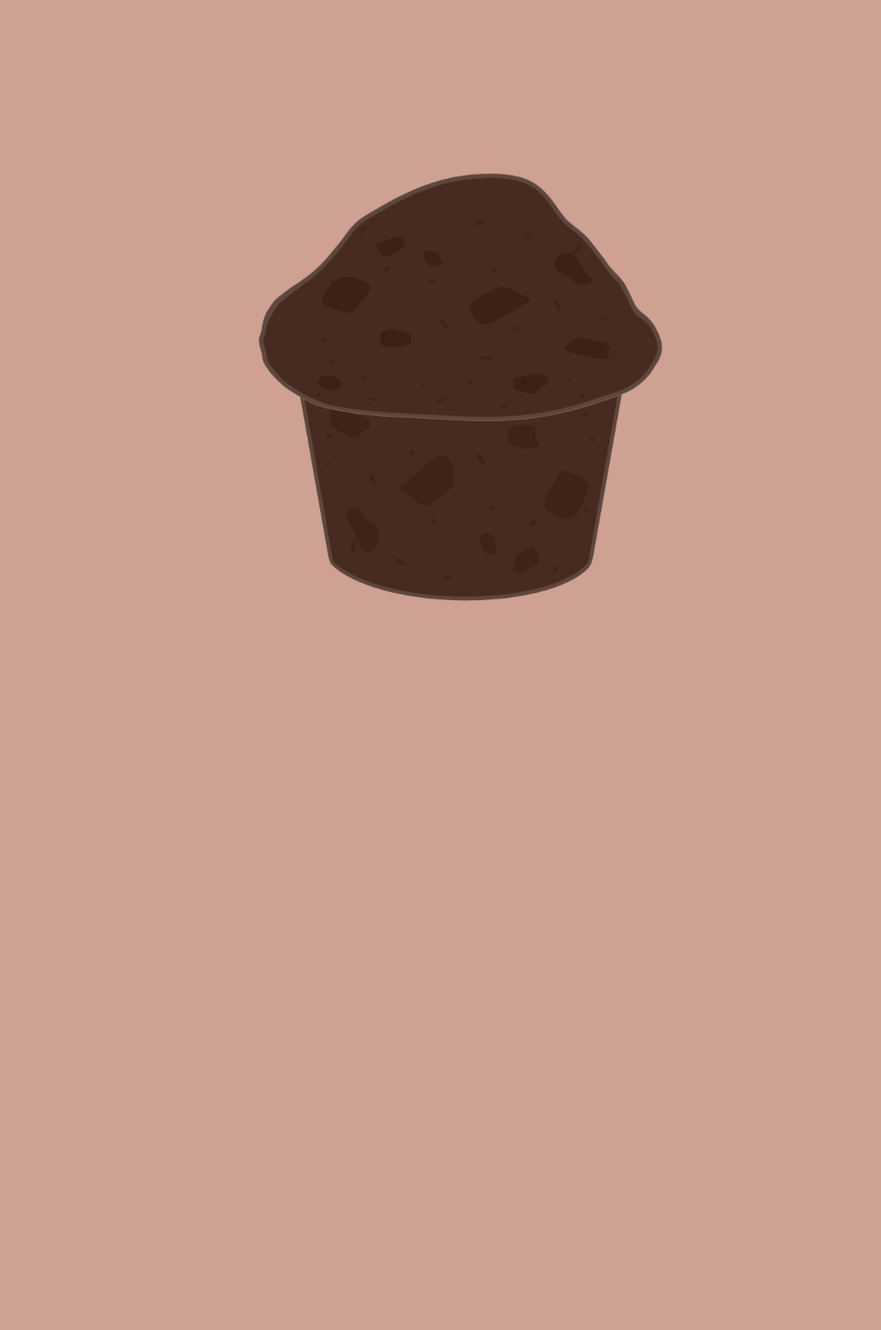
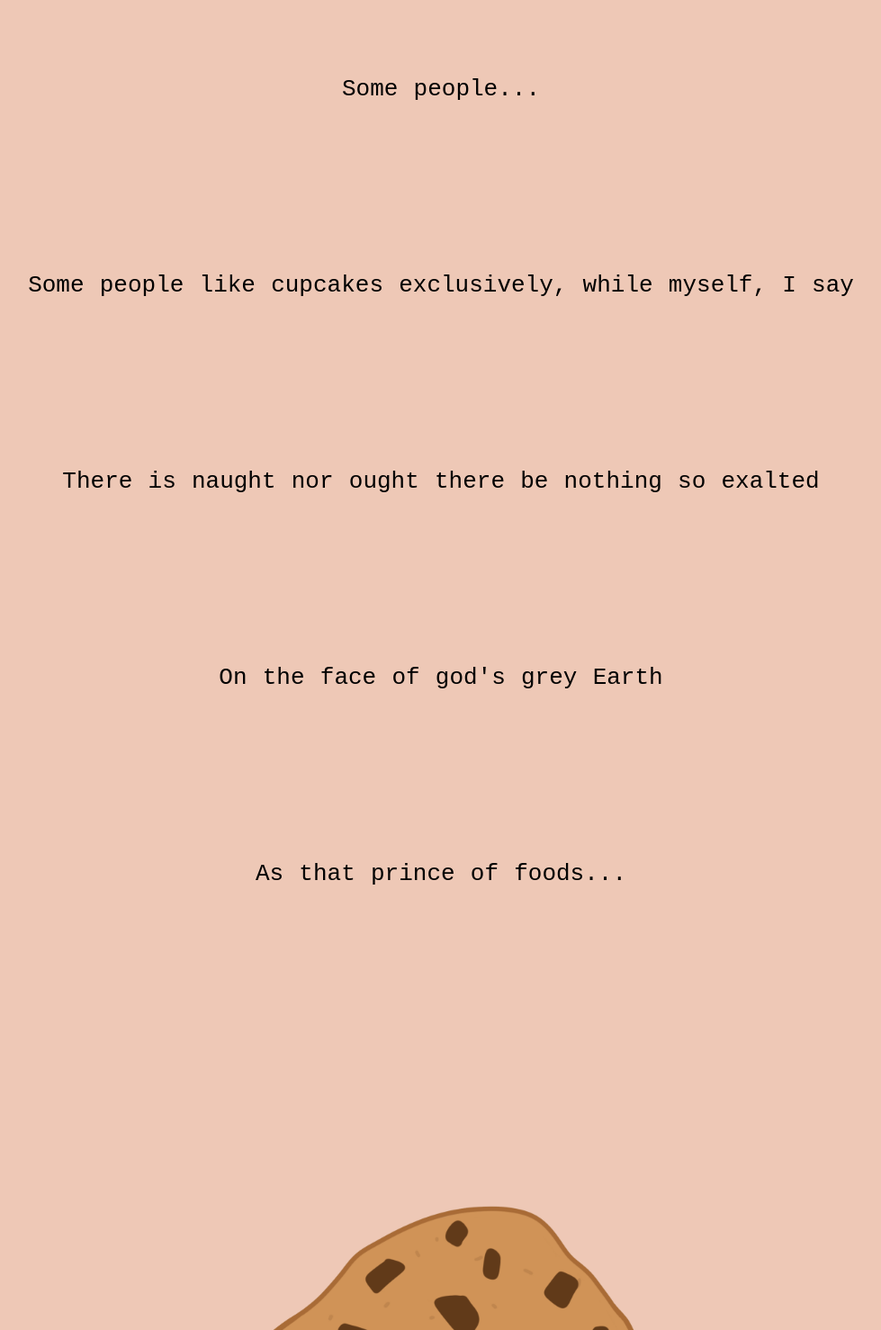
Before and after one commit to jmei9/Lyric-website, a plain HTML site: page index.html in a window 1280 px wide. Shown: the part 922-2400 px from the top of the page at 90% size, without its empty margins (150-1129 px from the left). Before the commit the page ends 1798 px from the top, so only its background shows below. Drawn offline with Linux system fonts and the light colour scheme.

Commit message:
1/17 10:05 pm

```diff
--- a/index.html
+++ b/index.html
@@ -22,68 +22,32 @@
     </div>
 </div>
 
+<div class="lyrics">
+    <p>Some people... </p>
+    <p>Some people like cupcakes exclusively, while myself, I say</p>
+    <p>There is naught nor ought there be nothing so exalted</p>
+    <p>On the face of god's grey Earth</p>
+    <p>As that prince of foods...</p>
 
-
-<div class="container2">
-    <div class="Muffin2-top">
-        <img src="Muffin2-top.png">
-    </div>
-
-    <div class="Muffin2-bot">
-        <img src="Muffin2-bot.png">
-    </div>
 </div>
 
 
+<div class="container">
+    <div class="Muffin-top">
+        <img src="Muffin-top.png">
+    </div>
+    <div class="Muffin-bot">
+        <img src="Muffin-bot.png">
+    </div>
+
+    <div class="m">
+        <m>The Muffin.</m>
+    </div>
+
+</div>
 
 
 </body>
 
-
-
-
-
-
-
-
-
-
-
-
-
-
-
-
-
-
-
-
 </html>
-
-
-
-
-
-
-
-
-
-
-
-
-
-
-
-
-
-
-
-
-
-
-
-
-
-
-
 </HTml>
--- a/styles.css
+++ b/styles.css
@@ -1,7 +1,7 @@
 
 
 body {
-    background:rgb(206, 161, 147);
+    background:rgb(238, 200, 182);
     margin-top: 2in;
     margin-left: 1in;
     margin-right: 1in;
@@ -18,33 +18,52 @@ body {
     text-align: center;
     margin-bottom: 3in;
 }
-
 h2{
     font-size: 30px;
 }
 p{
     font-size: 26px;
 }
-
 .arrow{
-    margin-top: 0.5in;
+    margin-top: 0.4in;
     line-height: 0px;
 }
 
 
-/* MUFFIN 1*/
+.lyrics {
+    line-height: 2in;
+    margin-bottom: 1in;
+}
+.m{
+    margin-top: 3in;
+    margin-bottom: 0px;
+    margin-left: 2.7in;
+    font-size: 30px;
+    font-family: fantasy;
 
+    text-align: center;
+    height: auto;
+    max-height: 8in;
+    position: absolute;
+    z-index: 1;
+}
 
-/* MUFFIN 2 */
-    .Muffin2-top img{
+/* MUFFIN */
+    .Muffin-top img{
         text-align: center;
         height: auto;
         max-height: 8in;
         position: absolute;
-        z-index: 1;
+        z-index: 2;
     }
 
-    .Muffin2-bot img{
+    .Muffin-top img:hover {
+        transform: translateY(-2.8in);
+        transform-origin: center;
+        transition-duration: 1.5s;
+    }
+
+    .Muffin-bot img{
         text-align: center;
         height: auto;
         max-height: 8in;
@@ -52,11 +71,9 @@ p{
         top: -5px;
     }
 
-    .container2 {
+    .container {
         display: flex;
         text-align: center;
         margin-left: 1.9in;
         margin-right: 2in;
     }
-
-/* MUFFIN 3 */
```
Also changed, not shown: Muffin-bot.png (added), Muffin-top.png (added), Muffin2-bot.png (deleted), Muffin2-top.png (deleted), 1 other file.
